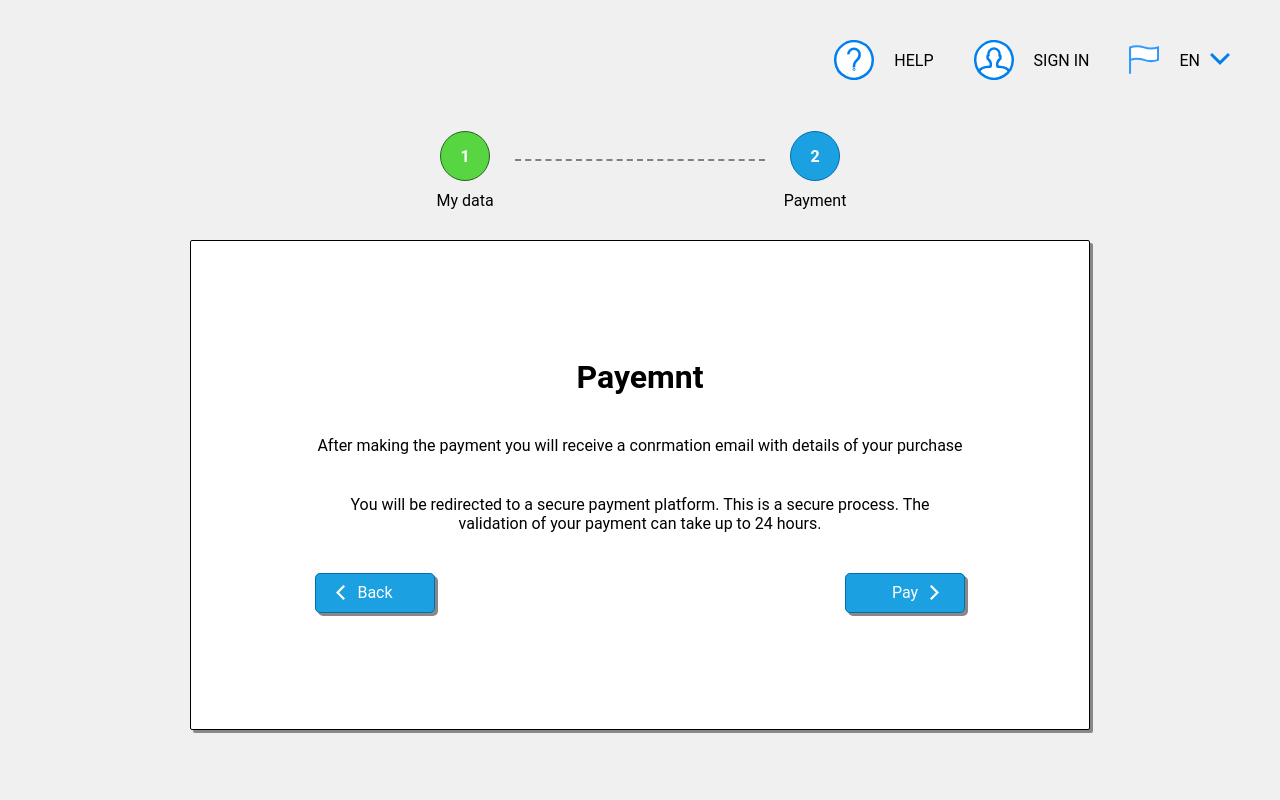
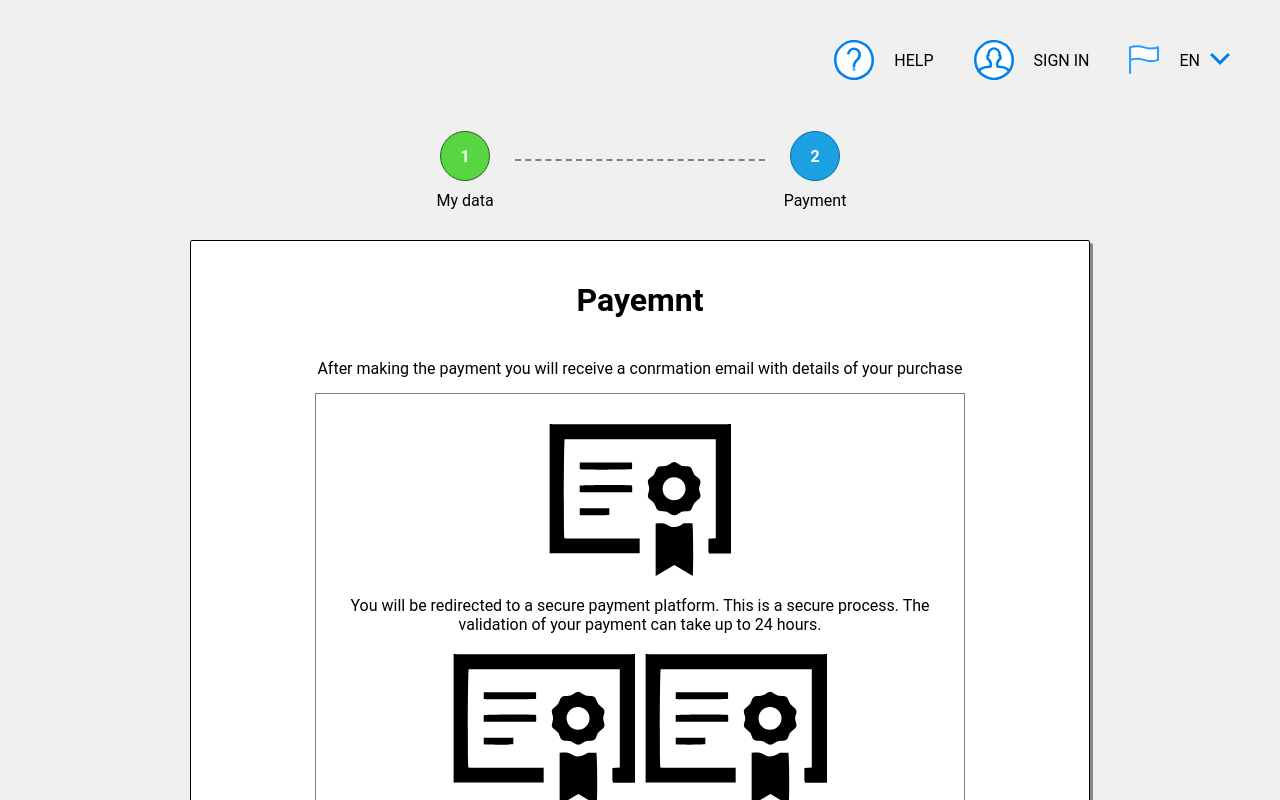
Before and after one commit to heyoboo/purchasing-process, a React (Create React App) app: page /step-2-payment in a window 1280 px wide. Shown: the top 800 px of the page. Built offline with nearby package versions, Linux system fonts and the light colour scheme.

Commit message:
Updated step 2

```diff
--- a/public/scss/step-two.css
+++ b/public/scss/step-two.css
@@ -31,6 +31,43 @@
 
 .content-inner {
   max-width: 650px;
+}
+
+.content-info {
+  margin-bottom: 15px;
+}
+
+.payment-info {
+  display: flex;
+  flex-wrap: wrap;
+  justify-content: center;
+  border: 1px solid grey;
+  padding: 30px 20px;
+  margin-bottom: 20px;
+}
+
+.card-container {
+  display: flex;
+  justify-content: center;
+  width: 100%;
+}
+
+.card-container:first-child {
+  margin-bottom: 20px;
+}
+
+.card {
+  width: 30%;
+  height: auto;
+}
+
+.card-mr {
+  margin-right: 10px;
+}
+
+.payment-info > p {
+  width: 100%;
+  margin-bottom: 20px;
 }
 
 .step-2-button {
--- a/src/pages/Step-two.js
+++ b/src/pages/Step-two.js
@@ -20,17 +20,21 @@ const StepTwo = () => (
   <div className="content shadow">
     <div className="content-inner">
       <h1 className="mb-20">Payemnt</h1>
-      <p className="mb-20">After making the payment you will receive a conrmation email with details of your purchase
+      <p className="content-info">After making the payment you will receive a conrmation email with details of your purchase
 </p>
 
-      <div className="card-container">
-        <div className="card"></div>
+      <div className="payment-info">
+        <div className= "card-container">
+          <img src="./img/order.svg" className="card"/>
+        </div>
         <p>You will be redirected to a secure payment platform. This is a
       secure process. The validation of your payment can take up to
       24 hours.
       </p>
-         <div className="master-card"></div>
-         <div className="visa-card"></div>
+        <div className= "card-container">
+          <img src="./img/order.svg" className="card card-mr"/>
+          <img src="./img/order.svg" className="card"/>
+        </div>
       </div>
       <form>
         <NavLink className="step-2-button button-left shadow" to="/step-1-my-data" exact>
```
